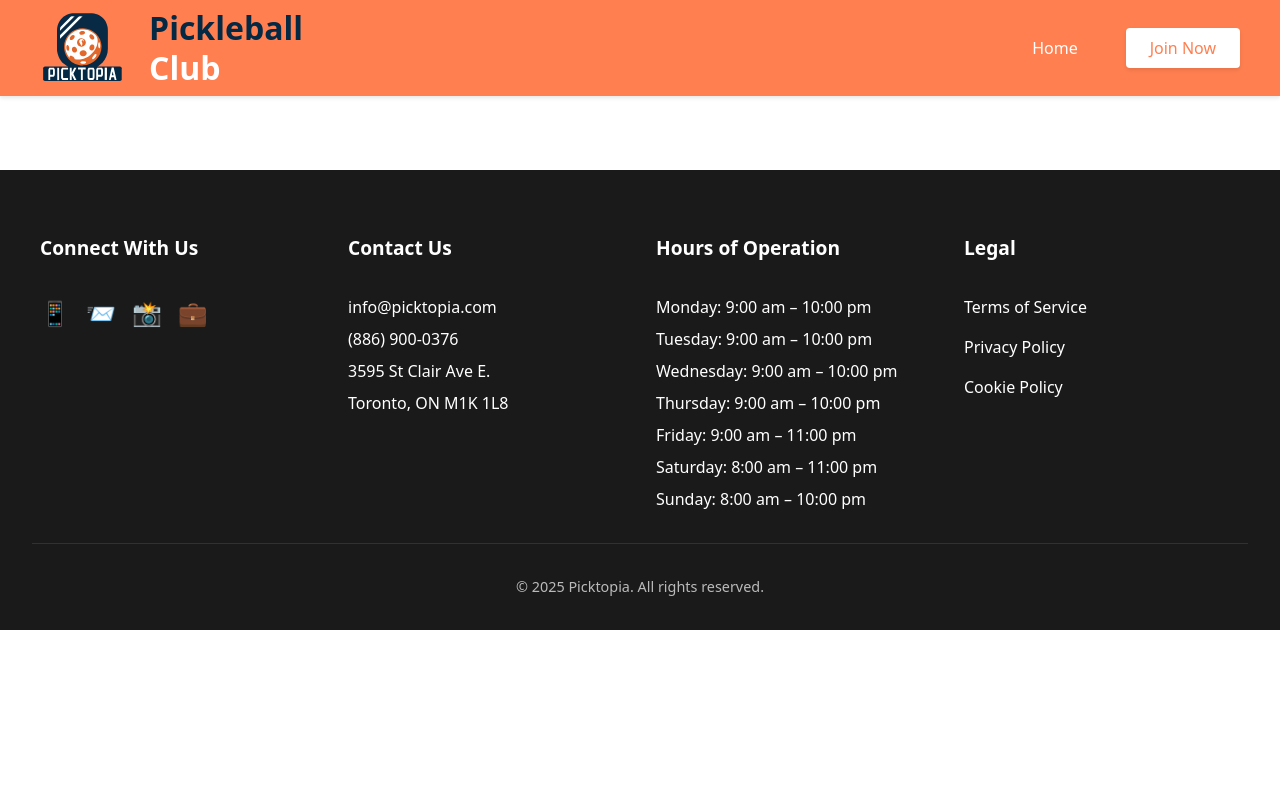
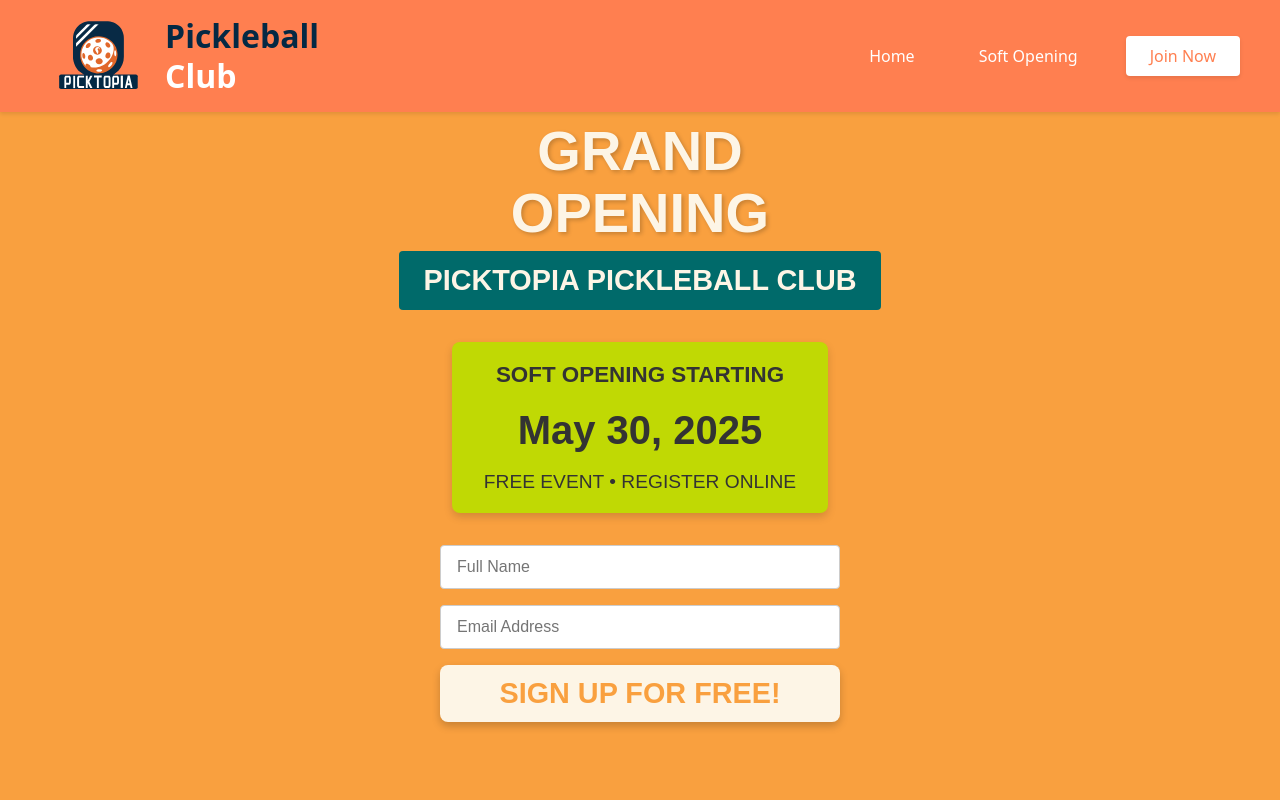
Before and after one commit to supertimmyh/picktopia_landing_page, a React (Vite) app: page /soft-opening-signup in a window 1280 px wide. Shown: the top 800 px of the page. Built offline with nearby package versions, Linux system fonts and the light colour scheme.

Commit message:
Add soft opening sign up form

```diff
--- a/src/App.jsx
+++ b/src/App.jsx
@@ -8,6 +8,7 @@ import HeroSection from './components/HeroSection'; // Changed to HeroSection
 // import PrivateEvents from './components/PrivateEvents'
 // import PromotionalOffer from './components/PromotionalOffer'
 import GrandOpening from './components/GrandOpening'; // Import the new component
+import SoftOpeningSignUp from './components/SoftOpeningSignUp'; // Import the soft opening signup page
 import Footer from './components/Footer'
 import SignUp from './components/SignUp'
 import SignUpSuccess from './components/SignUpSuccess'
@@ -37,6 +38,7 @@ function App() {
           } />
           <Route path="/signup" element={<SignUp />} />
           <Route path="/signup/success" element={<SignUpSuccess />} />
+          <Route path="/soft-opening-signup" element={<SoftOpeningSignUp />} />
         </Routes>
         <Footer />
       </AppWrapper>
--- a/src/components/GrandOpening.jsx
+++ b/src/components/GrandOpening.jsx
@@ -264,10 +264,10 @@ const GrandOpening = () => {
               <PlanSubtext>one-time for 3 months</PlanSubtext>
 
               <BenefitList>
-                <BenefitItem>4 free open play sessions</BenefitItem>
+                <BenefitItem>4 free open play sessions per month</BenefitItem>
                 <BenefitItem>1 free non-prime time court booking per month</BenefitItem>
                 <BenefitItem>1 free prime time court bookings per month</BenefitItem>
-                <BenefitItem>15% Off All Bookings</BenefitItem>
+                <BenefitItem>10% Off All Bookings</BenefitItem>
                 <BenefitItem>10 days advanced booking</BenefitItem>
                 <BenefitItem>Unlimited court bookings</BenefitItem>
                 <BenefitItem>10% off clinics, training, and merchandise</BenefitItem>
@@ -287,10 +287,10 @@ const GrandOpening = () => {
               <PlanSubtext>per month</PlanSubtext>
 
               <BenefitList>
-              <BenefitItem>4 free open play sessions</BenefitItem>
+                <BenefitItem>4 free open play sessions per month</BenefitItem>
                 <BenefitItem>1 free non-prime time court booking per month</BenefitItem>
                 <BenefitItem>1 free prime time court bookings per month</BenefitItem>
-                <BenefitItem>15% Off All Bookings</BenefitItem>
+                <BenefitItem>10% Off All Bookings</BenefitItem>
                 <BenefitItem>10 days advanced booking</BenefitItem>
                 <BenefitItem>Unlimited court bookings</BenefitItem>
                 <BenefitItem>10% off clinics, training, and merchandise</BenefitItem>
--- a/src/components/Navbar.jsx
+++ b/src/components/Navbar.jsx
@@ -1,5 +1,6 @@
 import styled from 'styled-components';
 import { useState } from 'react';
+import { Link } from 'react-router-dom';
 import logo from '../assets/PICKTOPIA.svg';
 
 const Nav = styled.nav`
@@ -37,7 +38,8 @@ const Club = styled.span`
   font-weight: bold;
 `;
 
-const NavLink = styled.a`
+const NavLink = styled(Link)` // Changed from <a> to Link for react-router
+
   color: white;
   text-decoration: none;
   font-weight: 500;
@@ -193,6 +195,7 @@ const Navbar = () => {
   return (
     <Nav>
       <NavContainer>
+        <NavLink to="/">
           <LogoContainer>
             <LogoImage src={logo} alt="PICKTOPIA Logo" />
             <Logo>
@@ -200,12 +203,14 @@ const Navbar = () => {
               <Club>Club</Club>
             </Logo>
           </LogoContainer>
+        </NavLink>
         <HamburgerButton onClick={toggleMenu}>
           <HamburgerIcon isOpen={isOpen} />
         </HamburgerButton>
         <NavLinks isOpen={isOpen}>
-          <NavLink href="/">Home</NavLink>
-          <BookNowButton href="/signup">Join Now</BookNowButton>
+          <NavLink to="/">Home</NavLink>
+          <NavLink to="/soft-opening-signup">Soft Opening</NavLink>
+          <BookNowButton to="/signup">Join Now</BookNowButton>
         </NavLinks>
       </NavContainer>
     </Nav>
--- /dev/null
+++ b/src/components/SoftOpeningSignUp.jsx
@@ -0,0 +1,144 @@
+import styled from 'styled-components';
+
+// Colors inspired by the promotional image
+const PageBackground = '#f9a03f'; // Orange background
+const TextColor = '#fdf5e6'; // Cream/Off-white text
+const DarkTeal = '#006a6a'; // For banners like 'PICKLEBALL CLUB'
+const LimeGreen = '#c0d904'; // For 'SOFT OPENING' banner
+const DarkTextOnLime = '#333333';
+const ButtonTextColor = '#f9a03f';
+
+const Container = styled.div`
+  display: flex;
+  flex-direction: column;
+  align-items: center;
+  justify-content: flex-start; // Align content to the top
+  min-height: 100vh;
+  background-color: ${PageBackground};
+  padding: 120px 20px 20px; // Increased top padding for navbar to prevent obstruction
+  text-align: center;
+  font-family: 'Arial', sans-serif; // Basic sans-serif font
+`;
+
+const Header = styled.h1`
+  color: ${TextColor};
+  font-size: 3.5rem;
+  font-weight: bold;
+  margin-bottom: 0.5rem;
+  line-height: 1.1;
+  // Attempting a brush stroke look with text-shadow, might need a specific font for better effect
+  text-shadow: 2px 2px 4px rgba(0,0,0,0.2);
+`;
+
+const SubHeader = styled.div`
+  background-color: ${DarkTeal};
+  color: ${TextColor};
+  padding: 0.5rem 1.5rem;
+  border-radius: 4px;
+  font-size: 1.8rem;
+  font-weight: bold;
+  margin-bottom: 2rem;
+  display: inline-block;
+`;
+
+const EventDetails = styled.div`
+  background-color: ${LimeGreen};
+  color: ${DarkTextOnLime};
+  padding: 1rem 2rem;
+  border-radius: 8px;
+  margin-bottom: 2rem;
+  box-shadow: 0 4px 8px rgba(0,0,0,0.15);
+`;
+
+const EventDate = styled.h2`
+  font-size: 2.5rem;
+  font-weight: bold;
+  margin: 0 0 0.5rem 0;
+`;
+
+const EventInfo = styled.p`
+  font-size: 1.2rem;
+  margin: 0;
+`;
+
+const SignUpForm = styled.form`
+  display: flex;
+  flex-direction: column;
+  gap: 1rem;
+  width: 100%;
+  max-width: 400px;
+  margin-bottom: 2rem;
+`;
+
+const Input = styled.input`
+  padding: 0.75rem 1rem;
+  border-radius: 4px;
+  border: 1px solid #ccc;
+  font-size: 1rem;
+  &:focus {
+    outline: none;
+    border-color: ${DarkTeal};
+    box-shadow: 0 0 0 2px rgba(0, 106, 106, 0.3);
+  }
+`;
+
+const SubmitButton = styled.button`
+  background-color: ${TextColor}; // Cream button
+  color: ${ButtonTextColor}; // Orange text
+  font-size: 1.8rem;
+  font-weight: bold;
+  padding: 0.75rem 1.5rem;
+  border: none;
+  border-radius: 8px;
+  cursor: pointer;
+  transition: background-color 0.3s ease, transform 0.2s ease;
+  box-shadow: 0 4px 8px rgba(0,0,0,0.2);
+
+  &:hover {
+    background-color: #f0e6d2; // Slightly darker cream
+    transform: translateY(-2px);
+  }
+  &:active {
+    transform: translateY(0);
+  }
+`;
+
+const SoftOpeningSignUp = () => {
+  return (
+    <Container>
+      <Header>GRAND<br/>OPENING</Header>
+      <SubHeader>PICKTOPIA PICKLEBALL CLUB</SubHeader>
+
+      <EventDetails>
+        <EventInfo style={{fontWeight: 'bold', fontSize: '1.4rem', marginBottom: '0.5rem'}}>SOFT OPENING STARTING</EventInfo>
+        <EventDate>May 30, 2025</EventDate>
+        <EventInfo>FREE EVENT • REGISTER ONLINE</EventInfo>
+      </EventDetails>
+
+      {/* Update form to use Formspree endpoint */}
+      <SignUpForm action="https://formspree.io/f/mnndknyb" method="POST">
+        <Input
+          type="text"
+          name="name" // Add name attribute for Formspree
+          placeholder="Full Name"
+          // Remove value and onChange as Formspree handles form data
+          // value={name}
+          // onChange={(e) => setName(e.target.value)}
+          required
+        />
+        <Input
+          type="email"
+          name="email" // Add name attribute for Formspree
+          placeholder="Email Address"
+          // Remove value and onChange as Formspree handles form data
+          // value={email}
+          // onChange={(e) => setEmail(e.target.value)}
+          required
+        />
+        <SubmitButton type="submit">SIGN UP FOR FREE!</SubmitButton>
+      </SignUpForm>
+    </Container>
+  );
+};
+
+export default SoftOpeningSignUp;
```
Lines whose indentation alone changed are shown as unchanged.
